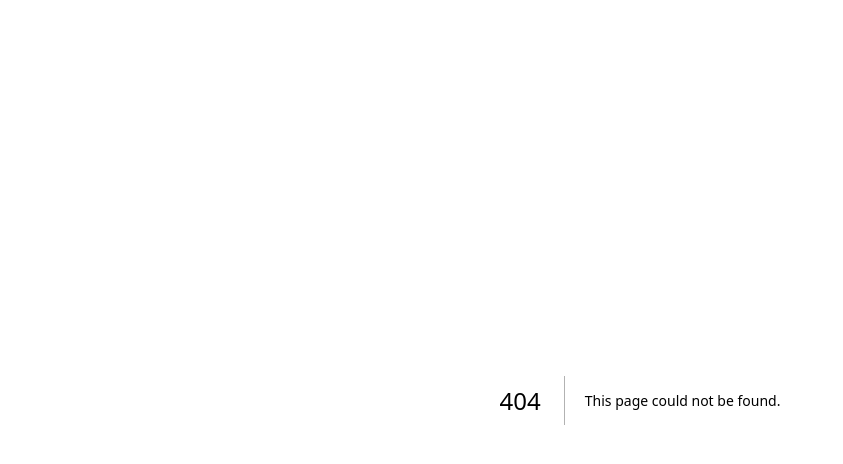
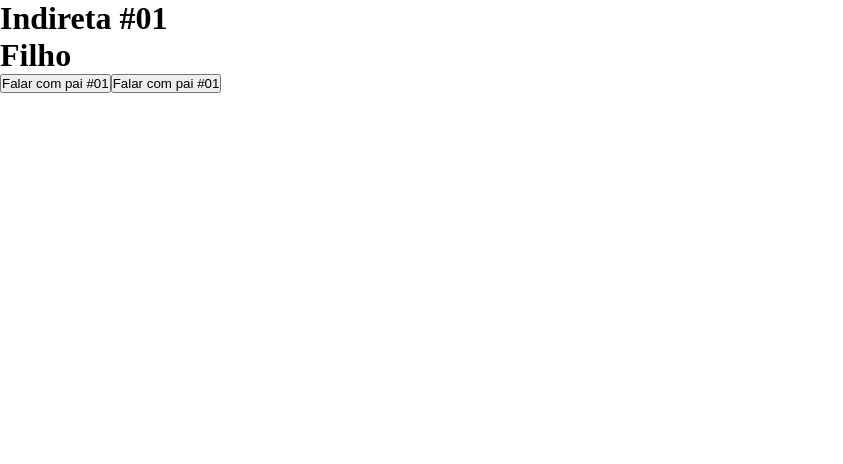
Before and after one commit to davidasteixeira/NextJS, a Next.js app in the folder exercicios/: page /comunicacao/indireta1 in a window 1280 px wide. Before the commit this address had no page. Shown: the top 464 px of the page, without its empty margins (0-843 px from the left). Built offline with nearby package versions, Linux system fonts and the light colour scheme.

Commit message:
feat: comunication indirect

```diff
--- /dev/null
+++ b/exercicios/components/indireta1/Filho.jsx
@@ -0,0 +1,9 @@
+export default function Filho (props) {
+    return (
+        <div>
+            <h1>Filho</h1>
+            <button onClick={props.funcao}>Falar com pai #01</button>
+            <button onClick={(e)=> props.funcao('Passei no enem!','Uhullll')}>Falar com pai #01</button>
+        </div>
+    )
+}
--- /dev/null
+++ b/exercicios/components/indireta1/Pai.jsx
@@ -0,0 +1,14 @@
+import Filho from "./Filho";
+
+export default function Pai (props) {
+
+    function falarComigo(param1,param2,param3){
+        console.log(param1,param2,param3)
+    }
+
+    return (
+        <div>
+            <Filho funcao={falarComigo}/>
+        </div>
+    )
+}
--- /dev/null
+++ b/exercicios/src/pages/comunicacao/indireta1.jsx
@@ -0,0 +1,10 @@
+import Pai from "../../../components/indireta1/Pai";
+
+export default function indireta1(){
+    return (
+        <div>
+            <h1>Indireta #01</h1>
+            <Pai/>
+        </div>
+    )
+}
```
